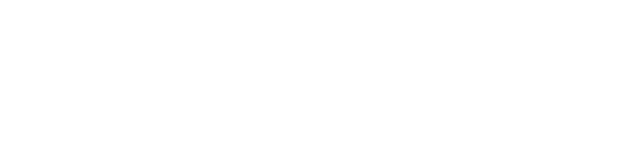
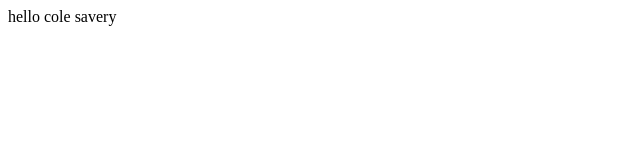
Before and after one commit to bsmall155/gamwebsite, a plain HTML site: page index.html in a window 1280 px wide. Shown: the whole page, without its empty margins (0-640 px from the left). Drawn offline with Linux system fonts and the light colour scheme.

Commit message:
Update index.html

```diff
--- a/index.html
+++ b/index.html
@@ -3,4 +3,7 @@
   <header>
     <title>website</title>
   </header>
+  <body>
+    <div class="btxt">hello cole savery</div>
+  </body>
 </html>
```
